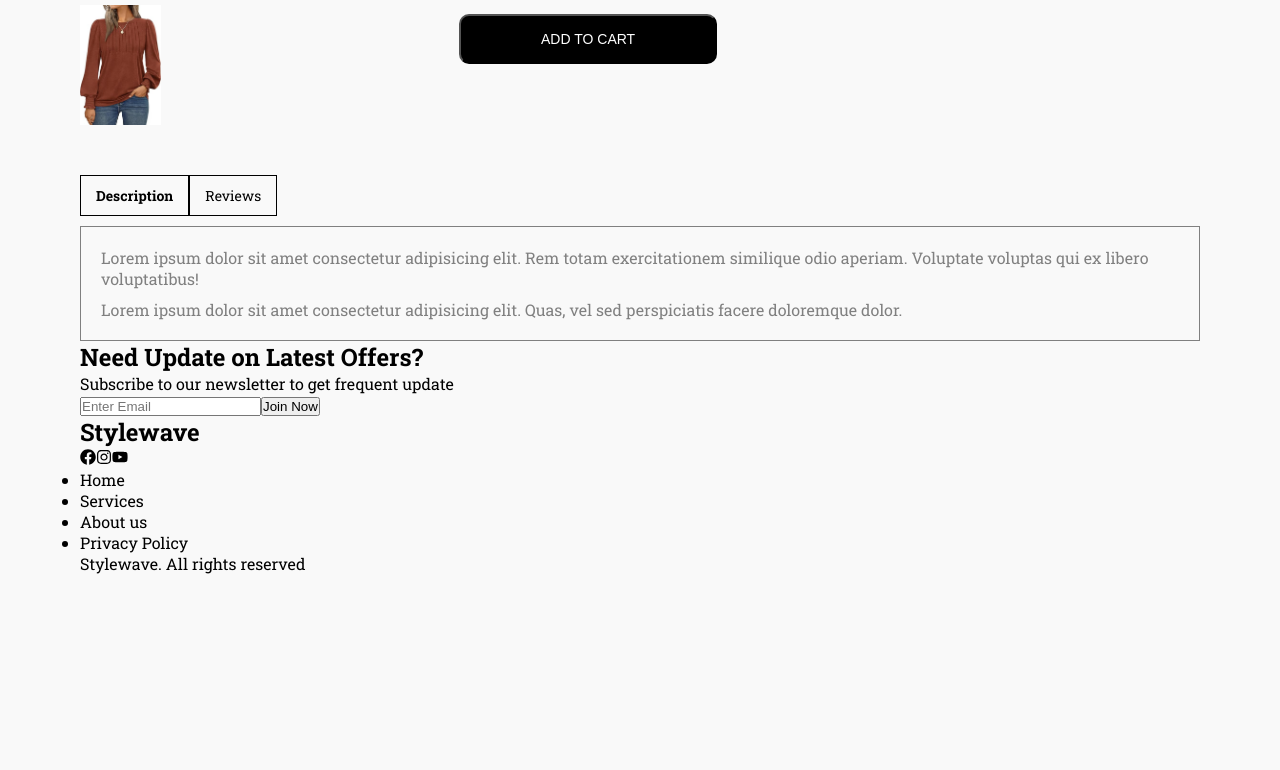
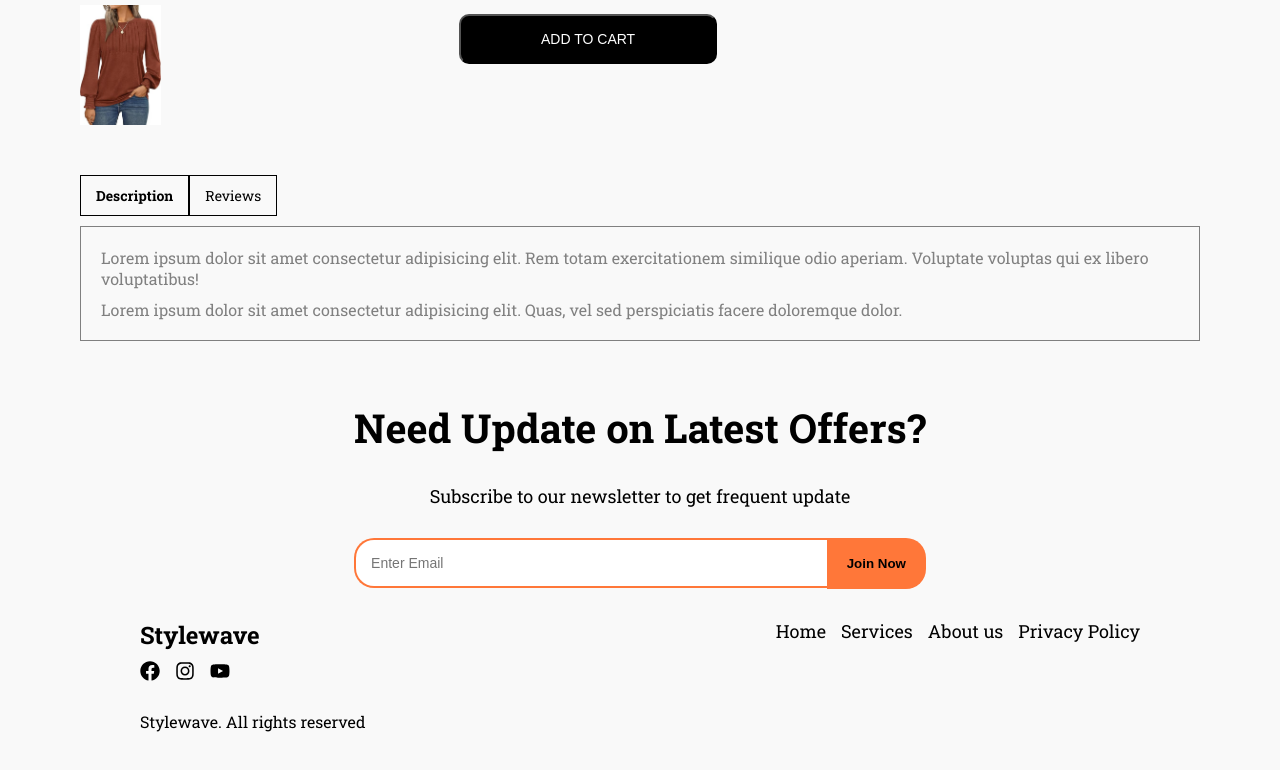
Before and after one commit to boben195/fullstack-clothing-site, a React (Vite) app in the folder frontend/: page /product/a in a window 1280 px wide. Shown: the part 651-1421 px from the top of the page. Before the commit the page ends 1225 px from the top, so only its background shows below. Built offline with nearby package versions, Linux system fonts and the light colour scheme.

Commit message:
add style

```diff
--- a/frontend/src/components/Footer/Footer.css
+++ b/frontend/src/components/Footer/Footer.css
@@ -0,0 +1,73 @@
+.footer {
+    display: flex;
+    flex-direction: column;
+    gap: 30px;
+    padding: 60px;
+}
+
+.footer-top {
+    display: grid;
+    place-content: center;
+    gap: 30px;
+}
+
+.footer-top h2 {
+    font-size: 40px;
+    text-align: center;
+}
+
+.footer-top p {
+    font-size: 18px;
+    text-align: center;
+}
+
+.input-footer {
+    display: flex;
+    justify-content: center;
+    align-items: center;
+}
+
+.input-footer input {
+    flex-grow: 1;
+    padding: 15px;
+    border: 2px solid #ff7739;
+    border-right: none;
+    border-radius: 20px 0 0 20px;
+    outline: none;
+    font-size: 14px;
+}
+
+.input-footer button {
+    background-color: #ff7739;
+    color: black;
+    border: none;
+    padding: 18px 20px;
+    border-radius: 0 20px 20px 0;
+    font-weight: bold;
+    cursor: pointer;
+}
+
+.footer-bottom {
+    display: flex;
+    justify-content: space-between;
+}
+
+.socials {
+    display: flex;
+    gap: 15px;
+    margin-top: 10px;
+}
+
+.socials .social-icon {
+    font-size: 20px;
+}
+
+.footer-right ul {
+    display: flex;
+    gap: 15px;
+}
+
+.footer-right ul li {
+    font-size: 18px;
+    list-style: none;
+}
```
